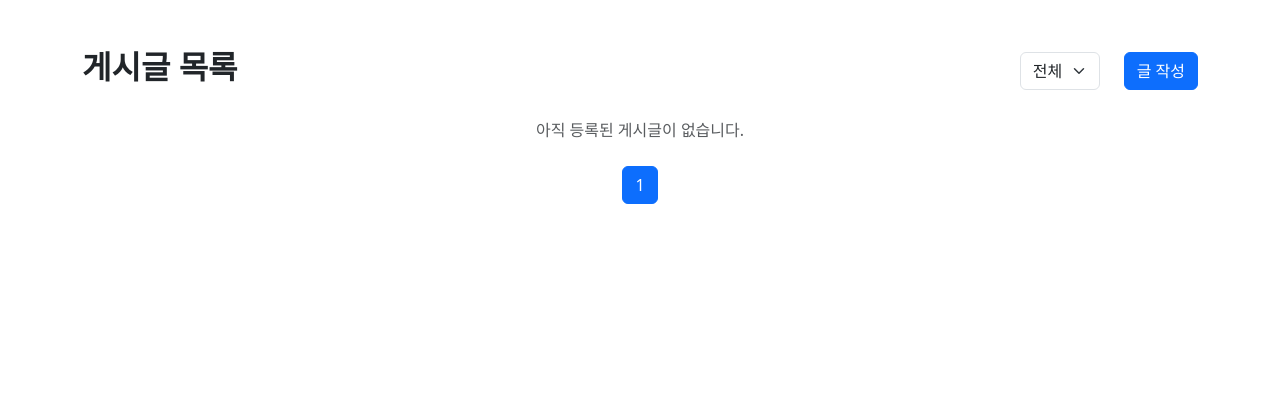
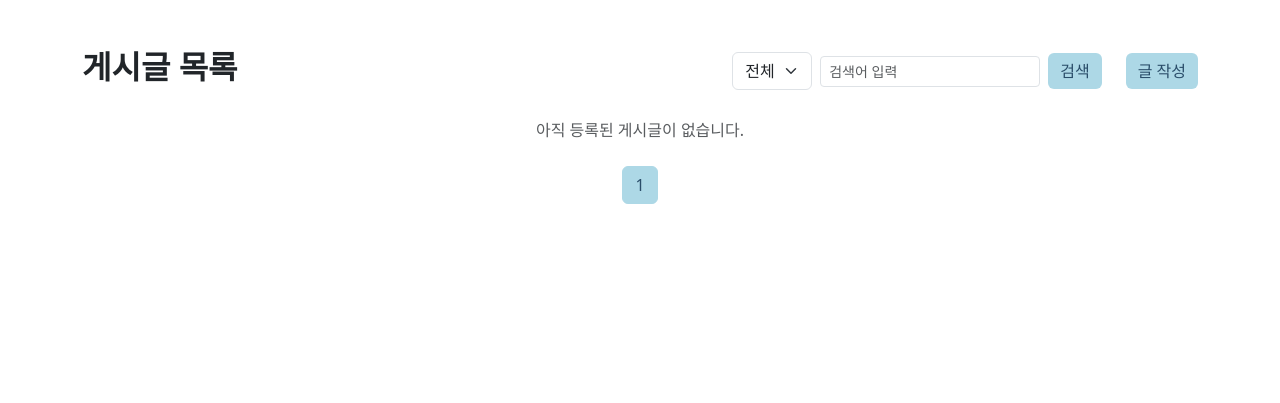
Before and after one commit to sua-repo/django_psa_weatherboard, a Django app: page /board/ in a window 1280 px wide. Shown: the part 56-459 px from the top of the page. Run offline with Django 5.2, Linux system fonts and the light colour scheme; data that the repository does not hold is empty.

Commit message:
검색 기능 추가

```diff
--- a/board/views.py
+++ b/board/views.py
@@ -5,17 +5,35 @@ from datetime import date
 from django.contrib.auth.decorators import login_required
 from django.contrib import messages
 from accounts.models import Profile
+from django.db.models import Q
+
+# Create your views here.
 
 
-# Create your views here.
+# dev_19 : 검색 기능 추가
+# dev_9 : 카테고리 필터링
 # dev_6 : 게시글 목록
-# dev_9 : 카테고리 필터링
 def post_list(request):
     category = request.GET.get("category")  # '일반' / '코디' / None
+    search_query = request.GET.get("search")  # 검색어
     posts = Post.objects.all()
 
     if category:  # 카테고리로 필터링
         posts = posts.filter(category=category)
+
+    if search_query:
+        # 글 제목이나 내용에 검색어가 있을 때
+        posts_in_title_content = posts.filter(
+            Q(title__icontains=search_query) | Q(content__icontains=search_query)
+        )
+
+        # 댓글 내용에 검색어가 있을 때
+        posts_in_comments = Post.objects.filter(
+            comments__content__icontains=search_query
+        )
+
+        # 두 가지를 합친 후 중복 제거
+        posts = (posts_in_title_content | posts_in_comments).distinct()
 
     posts = posts.order_by("-created_at")
 
@@ -29,6 +47,7 @@ def post_list(request):
         "posts": page_obj,
         "today": date.today(),
         "selected_category": category,
+        "search_query": search_query,
     }
     return render(request, "board/post_list.html", context)
 
--- a/templates/board/post_list.html
+++ b/templates/board/post_list.html
@@ -7,7 +7,31 @@
 {% endblock title %}
 
 {% block head %}
-  {% include "layout/head.html" %}
+    {% include "layout/head.html" %}
+    <style>
+        /* 검색 버튼 스타일 */
+        .btn-custom-blue {
+            background-color: #add8e6;
+            color: #2a4d69;
+            border: none;
+        }
+
+        .btn-custom-blue:hover {
+            opacity: 0.9;
+        }
+
+        /* 페이지네이션 현재 페이지 스타일 */
+        .page-item.active .page-link {
+            background-color: #add8e6;
+            border-color: #add8e6;
+            color: #2a4d69;
+        }
+
+        /* 페이지네이션 기본 버튼 hover 스타일 (선택사항) */
+        .page-link:hover {
+            background-color: #e6f0ff;
+        }
+    </style>
 {% endblock head %}
 
 {% block navi %}
@@ -19,17 +43,24 @@
         <div class="d-flex justify-content-between align-items-center mb-4">
             <h2 class="fw-bold">게시글 목록</h2>
             <div class="d-flex align-items-center gap-2">
-                <form method="get" class="m-0">
-                    <select name="category" onchange="this.form.submit()" class="form-select w-auto">
+                <!-- 카테고리 선택 -->
+                <form method="get" class="d-flex align-items-center m-0">
+                    <select name="category" onchange="this.form.submit()" class="form-select w-auto me-2">
                         <option value="">전체</option>
                         <option value="일반" {% if request.GET.category == "일반" %}selected{% endif %}>일반</option>
                         <option value="코디" {% if request.GET.category == "코디" %}selected{% endif %}>코디</option>
                     </select>
+
+                    <!-- 검색창 추가 -->
+                    <input type="text" name="search" class="form-control form-control-sm w-auto"
+                        placeholder="검색어 입력" value="{{ search_query|default_if_none:'' }}" style="width: 150px;">
+                    <button type="submit" class="btn btn-custom-blue ms-2">검색</button>
                 </form>
-                <a href="{% url 'board:post_create' %}" class="btn btn-primary ms-3">글 작성</a>
+                <a href="{% url 'board:post_create' %}" class="btn btn-custom-blue ms-3">글 작성</a>
             </div>
         </div>
 
+        <!-- 게시글 목록 -->
         <div class="list-group">
             {% for post in posts %}
                 <a href="{% url 'board:post_detail' post.id %}" class="list-group-item list-group-item-action d-flex justify-content-between align-items-center">
```
Also changed, not shown: accounts/views.py (+17 -11 lines), templates/accounts/mypage.html (+45 -0 lines).
